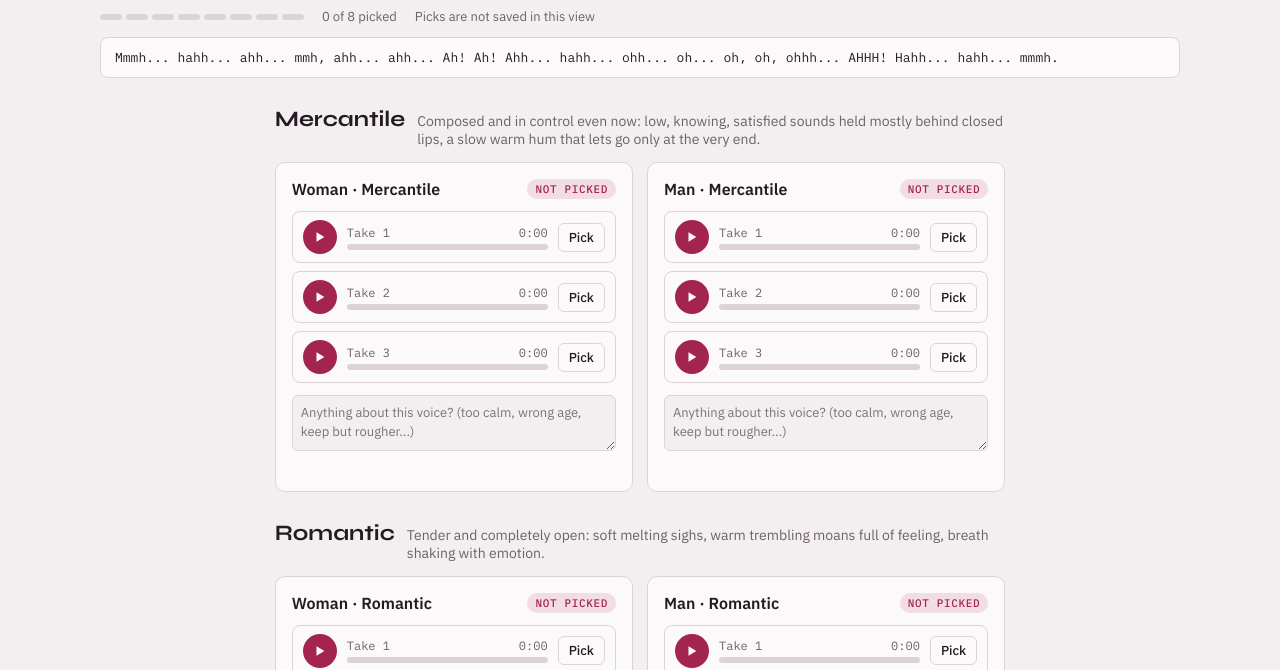
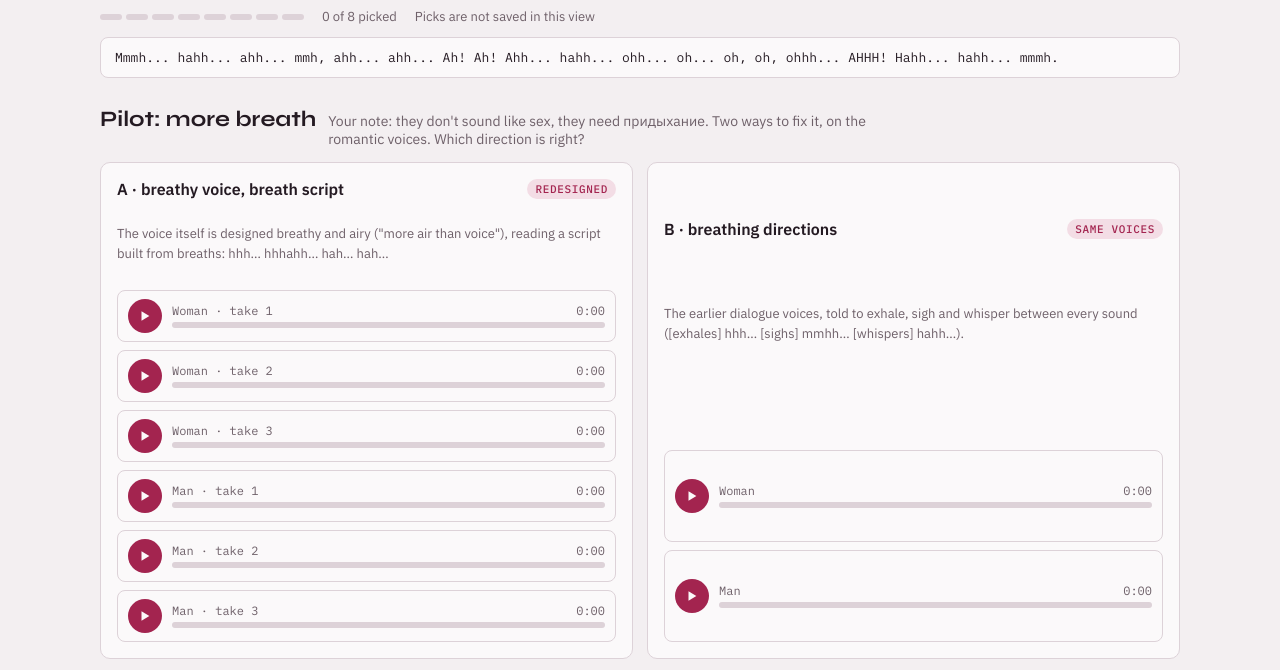
Before and after one commit to ReidenXerx/fo4-rapport, a website: page voice/moan-audition.html in a window 1280 px wide. Shown: the part 264-934 px from the top of the page. Drawn offline with Linux system fonts and the light colour scheme.

Commit message:
Moan pilot: more breath (owner: they need pridykhanie) - A breathy redesign vs B v3 breathing tags
A: text_to_voice briefs built on audible breath, woman PYEINqVlvzeUL1dXDiYS/9YSoLsbrxNlC2Gy5CmfD/8iq7bqELm0gi8Dc9bmCp, man oHLigYwDZOOfZy5MzsN3/gr0fyw2HSfUYEeQADhRw/AtUz0texqeNlqNRA5K2B. B: eleven_v3 on the EvenToned voices with [exhales]/[sighs]/[whispers] between breath syllables. Both on the audition page's new Pilot section.

Co-Authored-By: Claude Opus 5.5 <noreply@anthropic.com>
Claude-Session: https://claude.ai/code/session_015vdmvGnZQw2GuAdwjtPyfN

```diff
--- a/voice/moan-audition.html
+++ b/voice/moan-audition.html
@@ -79,6 +79,23 @@ summary { cursor: pointer; font-weight: 600; }
     <div class="status"><div class="meter" id="meter"></div><span id="count">0 of 8 picked</span><span id="where"></span></div>
     <div class="script" title="The text every take reads">Mmmh... hahh... ahh... mmh, ahh... ahh... Ah! Ah! Ahh... hahh... ohh... oh... oh, oh, ohhh... AHHH! Hahh... hahh... mmmh.</div>
   </header>
+  <section class="row" id="pilot">
+    <h2>Pilot: more breath <small>Your note: they don't sound like sex, they need придыхание. Two ways to fix it, on the romantic voices. Which direction is right?</small></h2>
+    <div class="pair">
+      <article class="voice" data-pilot="A">
+        <div class="vhead"><h3>A · breathy voice, breath script</h3><span class="pill">redesigned</span></div>
+        <p class="note">The voice itself is designed breathy and airy ("more air than voice"), reading a script built from breaths: hhh… hhhahh… hah… hah…</p>
+        <div class="takes" id="pilot-A"></div>
+      </article>
+      <article class="voice" data-pilot="B">
+        <div class="vhead"><h3>B · breathing directions</h3><span class="pill">same voices</span></div>
+        <p class="note">The earlier dialogue voices, told to exhale, sigh and whisper between every sound ([exhales] hhh… [sighs] mmhh… [whispers] hahh…).</p>
+        <div class="takes" id="pilot-B"></div>
+      </article>
+    </div>
+    <textarea id="note-pilot" placeholder="A or B? Which take is closest? What is still missing?"></textarea>
+    <div class="saved" id="saved-pilot_breathy"></div>
+  </section>
   <main id="rows" class="wrap" style="padding:0"></main>
   <details>
     <summary>The first try: the dialogue voices (FemaleEvenToned, MaleEvenToned)</summary>
@@ -168,6 +185,22 @@ function render() {
     row.append(h, pair);
     rows.append(row);
   }
+  const pilots = { A: [["A-woman-1", "Woman · take 1"], ["A-woman-2", "Woman · take 2"], ["A-woman-3", "Woman · take 3"],
+                       ["A-man-1", "Man · take 1"], ["A-man-2", "Man · take 2"], ["A-man-3", "Man · take 3"]],
+                   B: [["B-woman", "Woman"], ["B-man", "Man"]] };
+  for (const [key, list] of Object.entries(pilots)) {
+    const box = document.getElementById("pilot-" + key);
+    for (const [file, label] of list) {
+      const t = document.createElement("div"); t.className = "take"; t.style.gridTemplateColumns = "auto 1fr";
+      const p = player(`audition-moans/pilot-breathy/${file}.mp3`);
+      const meta = document.createElement("div"); meta.className = "meta";
+      const lab = document.createElement("div"); lab.className = "tlabel";
+      const l1 = document.createElement("span"); l1.textContent = label; lab.append(l1, p.time);
+      meta.append(lab, p.bar); t.append(p.btn, meta); box.append(t);
+    }
+  }
+  const pilotNote = document.getElementById("note-pilot");
+  pilotNote.addEventListener("change", () => write("pilot_breathy", { note: pilotNote.value.slice(0, 1000) }));
   const first = document.getElementById("first");
   for (const [file, label] of FIRST) {
     const t = document.createElement("div"); t.className = "take"; t.style.gridTemplateColumns = "auto 1fr";
@@ -184,7 +217,7 @@ function render() {
 
 function paint() {
   let done = 0;
-  document.querySelectorAll(".voice").forEach(card => {
+  document.querySelectorAll(".voice[data-voice]").forEach(card => {
     const voice = card.dataset.voice, pick = picks[voice] || {};
     const has = pick.preview >= 1 && pick.preview <= 3;
     if (has) done++;
@@ -198,6 +231,8 @@ function paint() {
     const note = document.getElementById("note-" + voice);
     if (note && document.activeElement !== note && typeof pick.note === "string") note.value = pick.note;
   });
+  const pn = document.getElementById("note-pilot"), pp = picks.pilot_breathy;
+  if (pn && pp && document.activeElement !== pn && typeof pp.note === "string") pn.value = pp.note;
   document.getElementById("count").textContent = done + " of 8 picked";
   const meter = document.getElementById("meter"); meter.textContent = "";
   for (let i = 0; i < 8; i++) { const s = document.createElement("span"); if (i < done) s.className = "on"; meter.append(s); }
```
Also changed, not shown: 8 other files.
